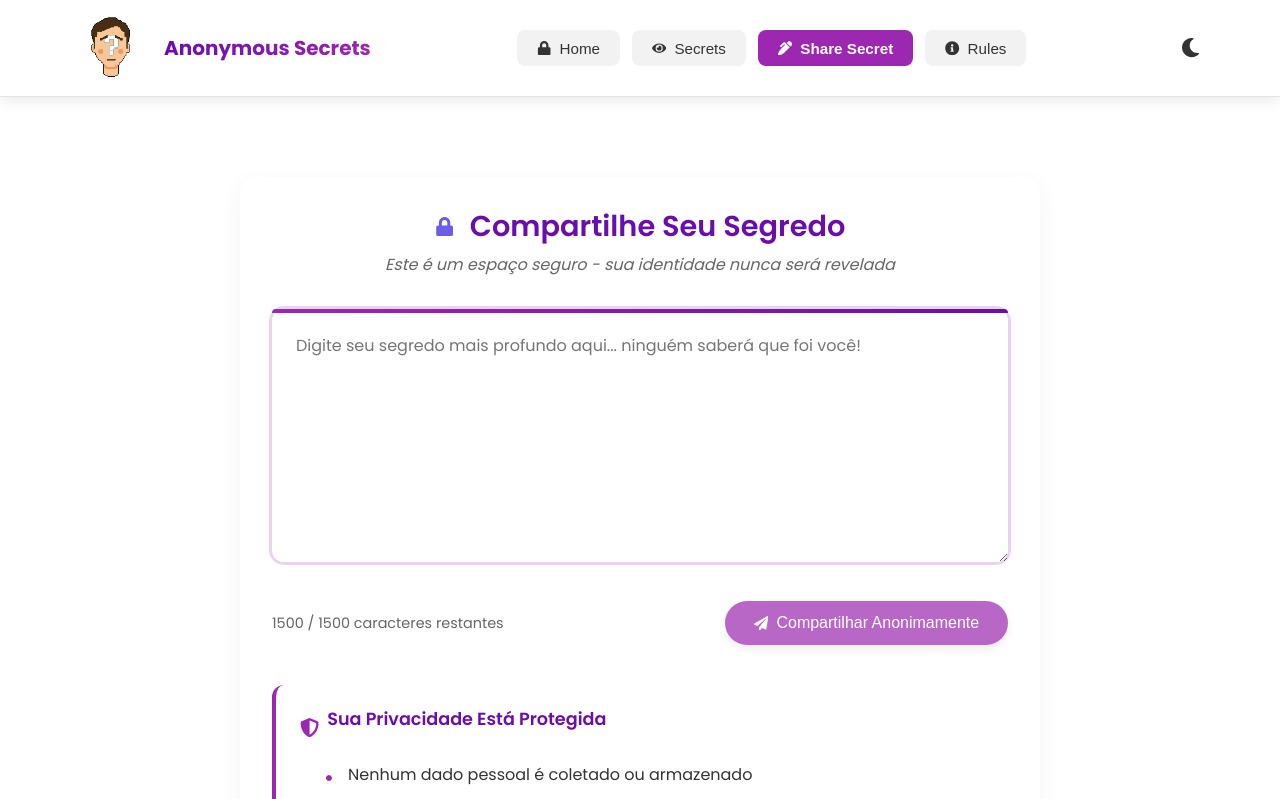
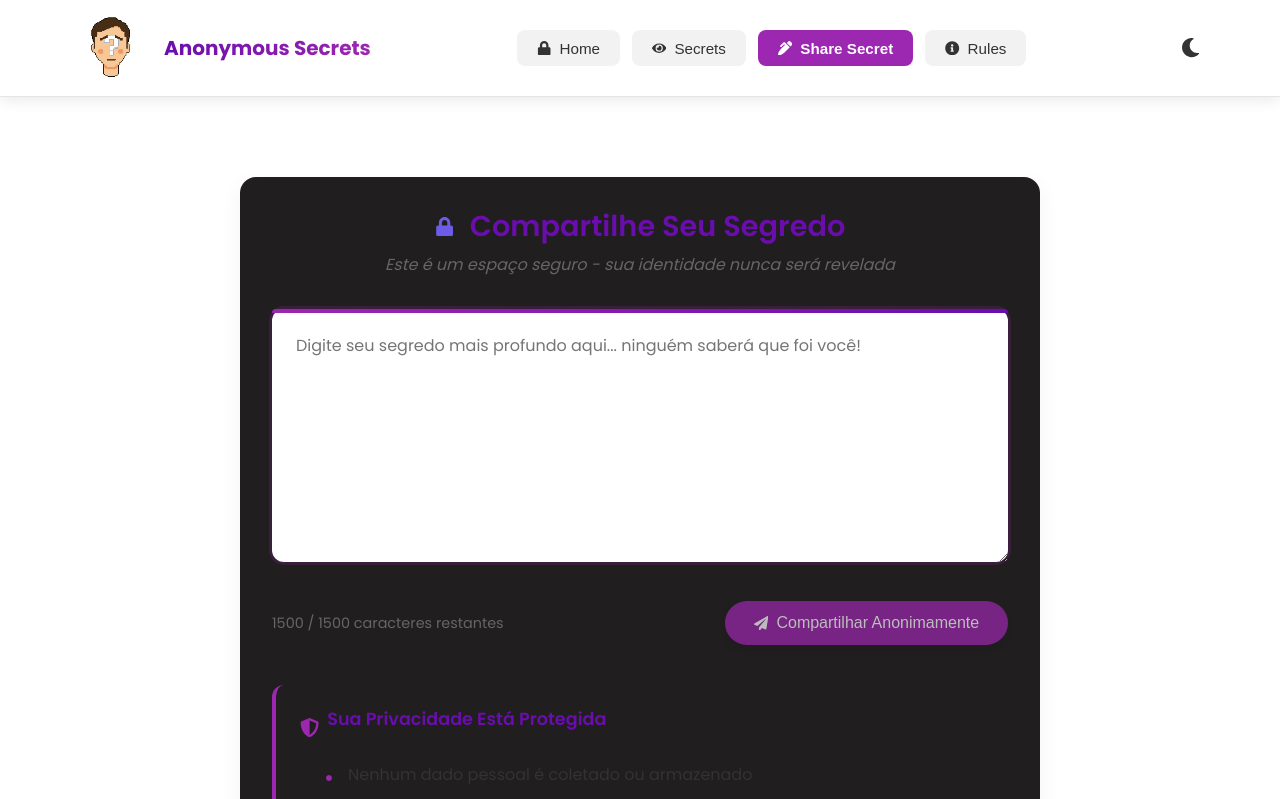
Before and after one commit to Thiago-Chiloff/anonymoussecrets, a React (Vite) app: page /write in a window 1280 px wide. Shown: the top 799 px of the page. Built offline with nearby package versions, Linux system fonts and the light colour scheme; no server answers; the database is empty.

Commit message:
error de cor

```diff
--- a/src/ThemeContext.jsx
+++ b/src/ThemeContext.jsx
@@ -17,12 +17,12 @@ const ThemeTypes = {
 const ThemeColors = {
   [THEME_LIGHT]: {
     '--primary-color': '#6a0dad',
-    '--secondary-color': '#ffffff',
+    '--secondary-color': '#201e1eff',
     '--accent-color': '#9c27b0',
     '--text-color': '#333333',
     '--text-secondary': '#666666',
     '--card-bg': '#f8f9fa',
-    '--input-bg': '#ffffff6a',
+    '--input-bg': '#ffffff',
     '--warning-color': '#d32f2f',
     '--success-color': '#2e7d32',
     '--border-color': '#e0e0e0'
```
